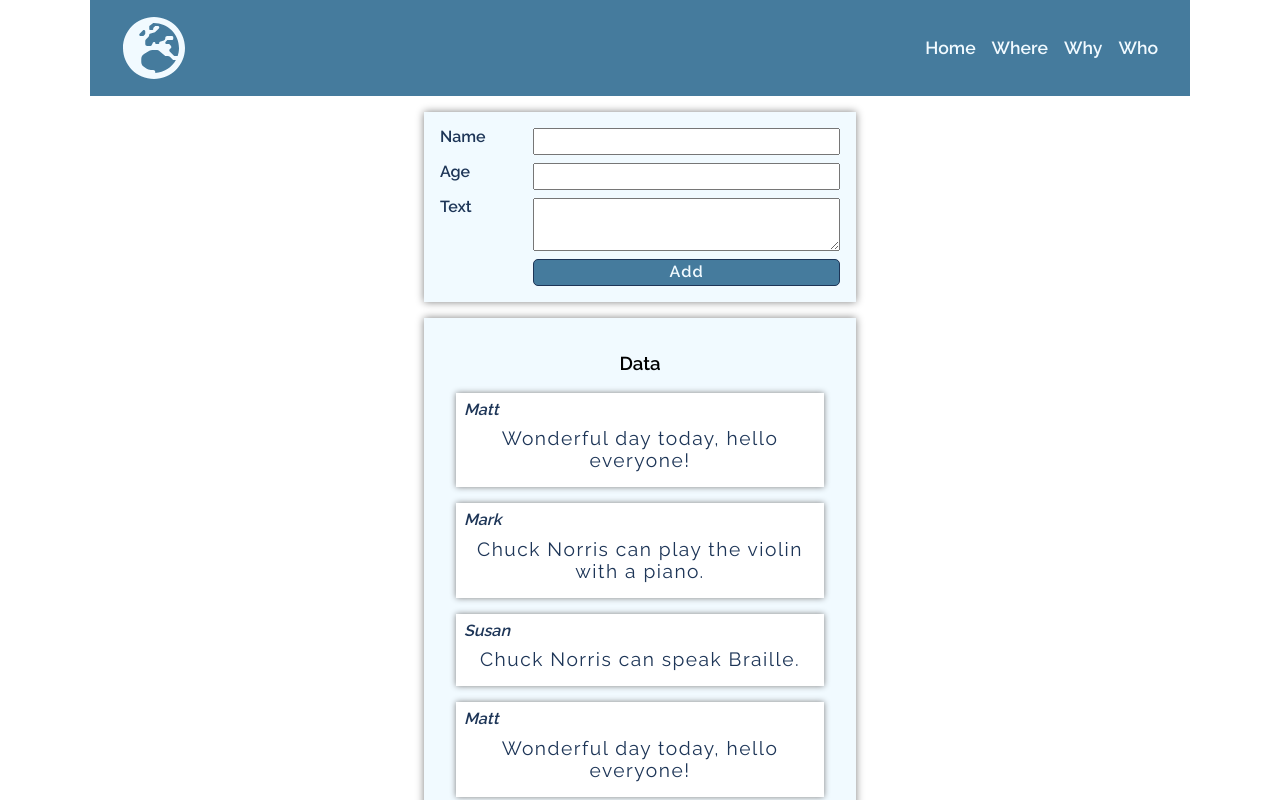
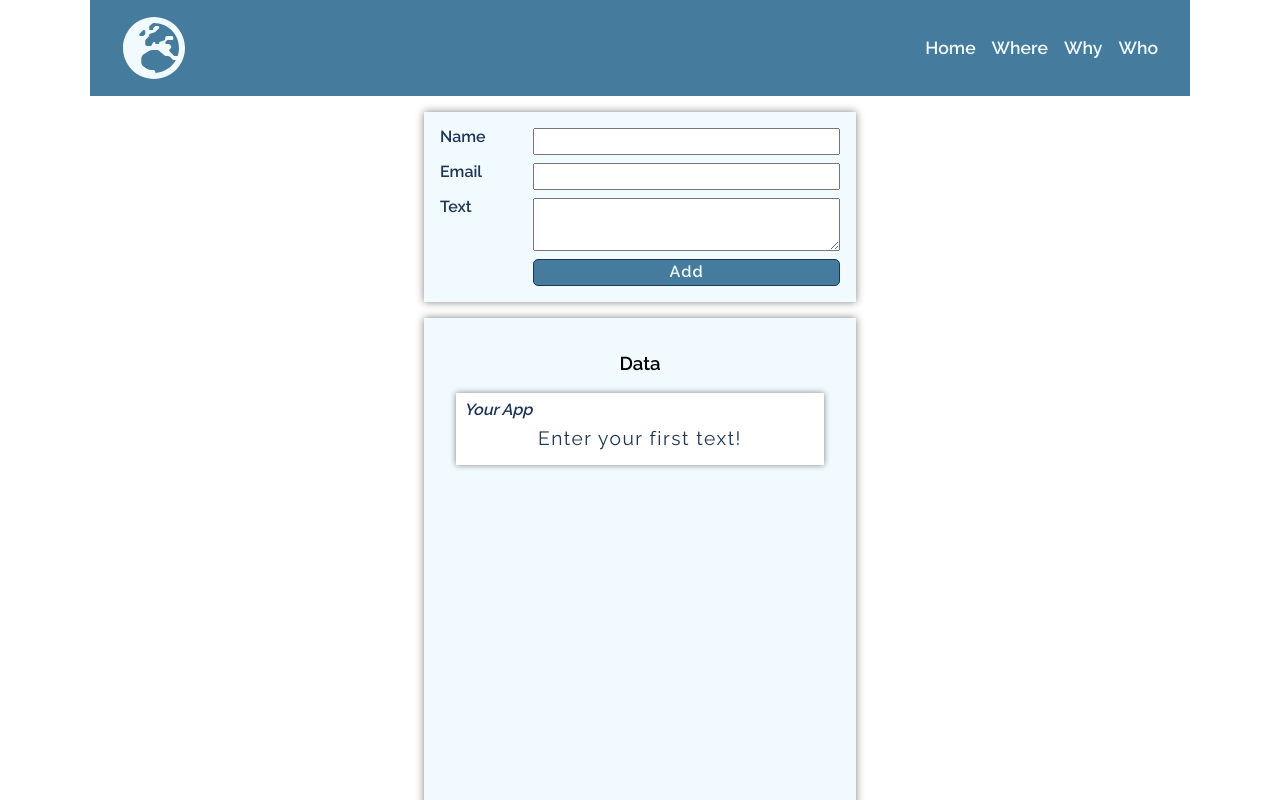
Before and after one commit to buscaroli/react-firebase-basic-get-post, a React (Create React App) app: page / in a window 1280 px wide. Shown: the top 800 px of the page. Built offline with nearby package versions, Linux system fonts and the light colour scheme.

Commit message:
can now add message and input field have basic validation, but can send empty messages

```diff
--- a/src/components/Container.js
+++ b/src/components/Container.js
@@ -1,13 +1,22 @@
-import React from 'react'
+import React, { useState } from 'react'
 import styles from './Container.module.scss'
 import Form from './Form'
 import DataList from './DataList'
 
 function Container() {
+  const [messages, setMessages] = useState([
+    { name: 'Your App', text: 'Enter your first text!' },
+  ])
+
+  const sendData = (data) => {
+    console.log(data)
+    setMessages([...messages, data])
+  }
+
   return (
     <main className={styles.main}>
-      <Form />
-      <DataList />
+      <Form onSubmitForm={sendData} />
+      <DataList messages={messages} />
     </main>
   )
 }
--- a/src/components/DataList.js
+++ b/src/components/DataList.js
@@ -1,22 +1,30 @@
-import React from 'react'
+import React, { useState } from 'react'
 import styles from './DataList.module.scss'
 import Message from './Message'
 
 let fakeMsgs = [
-  { name: 'Matt', text: 'Wonderful day today, hello everyone!' },
-  { name: 'Mark', text: 'Chuck Norris can play the violin with a piano.' },
-  { name: 'Susan', text: 'Chuck Norris can speak Braille.' },
-  { name: 'Matt', text: 'Wonderful day today, hello everyone!' },
-  { name: 'Mark', text: 'Chuck Norris can play the violin with a piano.' },
-  { name: 'Susan', text: 'Chuck Norris can speak Braille.' },
+  { name: 'Matt', text: 'Wonderful day today, hello everyone!', key: '001' },
+  {
+    name: 'Mark',
+    text: 'Chuck Norris can play the violin with a piano.',
+    key: '002',
+  },
+  { name: 'Susan', text: 'Chuck Norris can speak Braille.', key: '003' },
+  { name: 'Matt', text: 'Wonderful day today, hello everyone!', key: '004' },
+  {
+    name: 'Mark',
+    text: 'Chuck Norris can play the violin with a piano.',
+    key: '005',
+  },
+  { name: 'Susan', text: 'Chuck Norris can speak Braille.', key: '006' },
 ]
 
-function DataList() {
+function DataList({ messages }) {
   return (
     <div className={styles.list}>
       <h3>Data</h3>
-      {fakeMsgs.map((msg) => {
-        return <Message message={msg} />
+      {messages.map((msg, index) => {
+        return <Message message={msg} key={index} />
       })}
     </div>
   )
--- a/src/components/Form.js
+++ b/src/components/Form.js
@@ -1,24 +1,82 @@
-import React from 'react'
+import React, { useState } from 'react'
 import styles from './Form.module.scss'
 
-function Form() {
+function Form({ onSubmitForm }) {
+  const [name, setName] = useState('')
+  const [validName, setValidName] = useState(true)
+  const [email, setEmail] = useState('')
+  const [validEmail, setValidEmail] = useState(true)
+  const [text, setText] = useState('')
+  const [validText, setValidText] = useState(true)
+
+  const formSubmissionHandler = (e) => {
+    e.preventDefault()
+
+    onSubmitForm({ name, email, text })
+
+    setName('')
+    setEmail('')
+    setText('')
+  }
+
+  const nameHandler = (e) => {
+    setName(e.target.value)
+
+    name.length > 0 ? setValidName(true) : setValidName(false)
+  }
+
+  const emailHandler = (e) => {
+    setEmail(e.target.value)
+    email.includes('@') && email.includes('.')
+      ? setValidEmail(true)
+      : setValidEmail(false)
+  }
+
+  const textHandler = (e) => {
+    setText(e.target.value)
+
+    text.length > 0 ? setValidText(true) : setValidText(false)
+  }
+
   return (
     <form className={styles.form}>
       <label className={styles.formLabel} htmlFor="name">
         Name
       </label>
-      <input className={styles.formInput} type="text" id="name" />
+      <input
+        onChange={nameHandler}
+        className={`${styles.formInput} ${validName ? '' : styles.invalid}`}
+        value={name}
+        type="text"
+        id="name"
+      />
 
-      <label className={styles.formLabel} htmlFor="age">
-        Age
+      <label className={styles.formLabel} htmlFor="email">
+        Email
       </label>
-      <input className={styles.formInput} type="number" id="age" />
+      <input
+        onChange={emailHandler}
+        className={`${styles.formInput} ${validEmail ? '' : styles.invalid}`}
+        value={email}
+        type="text"
+        id="email"
+      />
 
       <label className={styles.formLabel} htmlFor="text">
         Text
       </label>
-      <textarea className={styles.formTextarea} type="text" id="text" />
-      <button className={styles.btnAdd} type="submit">
+      <textarea
+        onChange={textHandler}
+        className={`${styles.formTextarea} ${validText ? '' : styles.invalid}`}
+        value={text}
+        type="text"
+        id="text"
+      />
+      <button
+        onClick={formSubmissionHandler}
+        className={styles.btnAdd}
+        type="submit"
+      >
         Add
       </button>
     </form>
--- a/src/components/Form.module.scss
+++ b/src/components/Form.module.scss
@@ -26,10 +26,18 @@
 .formInput {
   grid-column: 3/9;
 
+  &:focus {
+    outline: none;
+  }
+
 }
 
 .formTextarea {
   grid-column: 3/9;
+
+  &:focus {
+    outline: none;
+  }
 
 }
 
@@ -48,3 +56,8 @@
 
   }
 }
+
+.invalid {
+
+  border: 2px solid orange;
+}
--- a/src/components/Navbar.js
+++ b/src/components/Navbar.js
@@ -8,11 +8,11 @@
 function Navbar() {
   return (
     <BrowserRouter>
-      <navbar className={styles.navbar}>
+      <nav className={styles.navbar}>
         <Logo />
         <Links />
         <HamburgerMenu />
-      </navbar>
+      </nav>
     </BrowserRouter>
   )
 }
```
